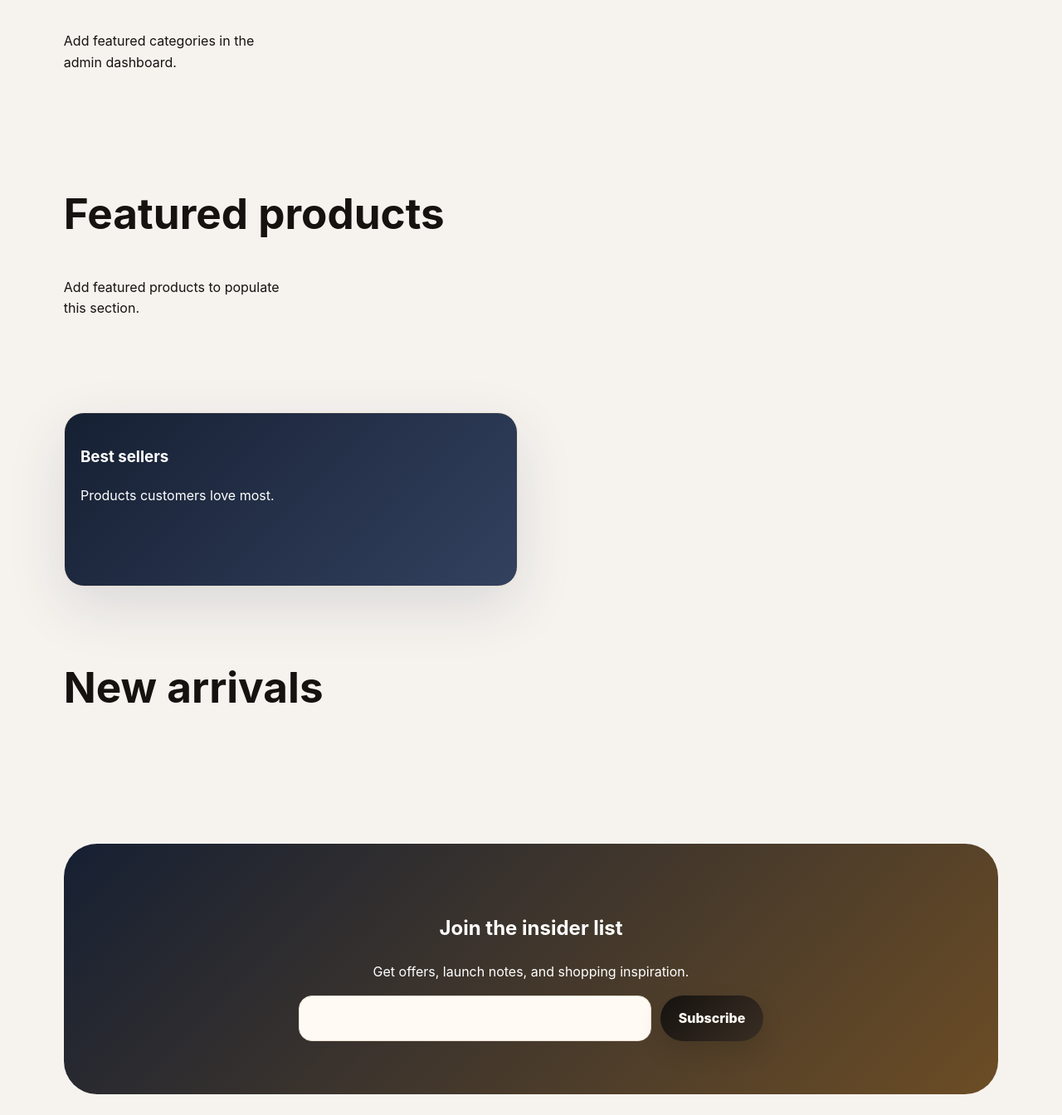
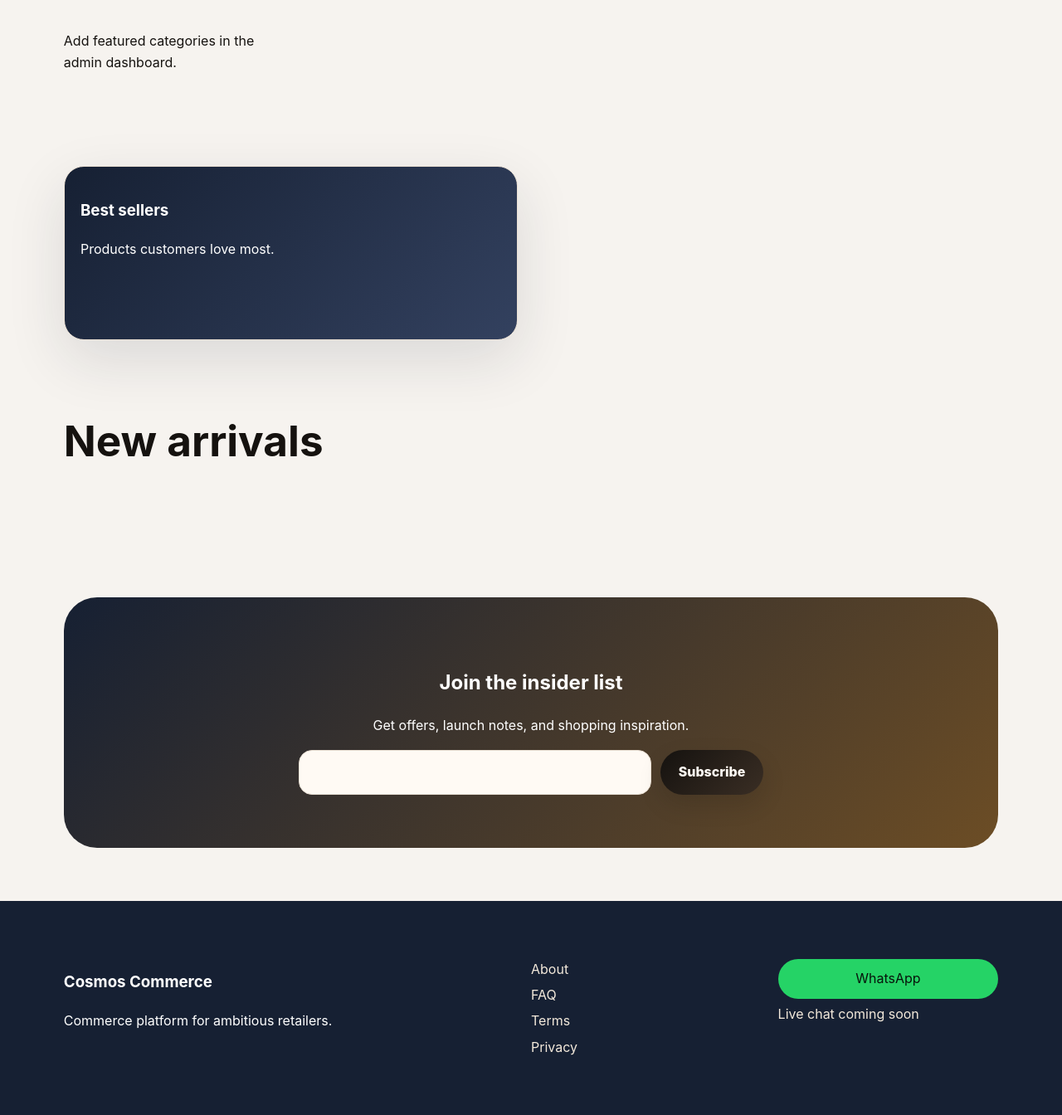
Before and after one commit to Rami19994/big-cosmos-shop, a Django app: page /en/ in a window 1280 px wide. Shown: the part 937-2281 px from the top of the page at 83% size. Run offline with Django 3.2, Linux system fonts and the light colour scheme; the visitor is signed in with stand-in values (Sample User, id 1); data comes from the database, SQL or seed files in the repository; data that the repository does not hold is empty.

Commit message:
Remove Featured Products section from home

```diff
--- a/templates/home.html
+++ b/templates/home.html
@@ -5,7 +5,6 @@
   <div class="hero-card"><div class="glass"><b>{% trans 'Flash offers' %}</b><span>{% trans 'Curated deals updated daily' %}</span></div></div>
 </section>
 <section class="section"><div class="section-head"><h2>{% trans 'Featured categories' %}</h2><a href="{% url 'products:list' %}">{% trans 'View all' %}</a></div><div class="category-grid">{% for category in categories %}<a class="category-card" href="{{ category.get_absolute_url }}"><span>{{ category.icon|default:'◆' }}</span><h3>{{ category.name }}</h3><p>{{ category.description|truncatewords:12 }}</p></a>{% empty %}<p>{% trans 'Add featured categories in the admin dashboard.' %}</p>{% endfor %}</div></section>
-<section class="section"><div class="section-head"><h2>{% trans 'Featured products' %}</h2></div><div class="product-grid">{% for product in featured_products %}{% include 'includes/product_card.html' %}{% empty %}<p>{% trans 'Add featured products to populate this section.' %}</p>{% endfor %}</div></section>
 <section class="promo-grid">{% for banner in banners %}<a class="promo" href="{{ banner.link|default:'#' }}"><h3>{{ banner.title }}</h3><p>{{ banner.subtitle }}</p></a>{% endfor %}<div class="promo dark"><h3>{% trans 'Best sellers' %}</h3><p>{% trans 'Products customers love most.' %}</p></div></section>
 <section class="section"><div class="section-head"><h2>{% trans 'New arrivals' %}</h2></div><div class="product-grid compact">{% for product in new_arrivals %}{% include 'includes/product_card.html' %}{% endfor %}</div></section>
 <section class="newsletter"><h2>{% trans 'Join the insider list' %}</h2><p>{% trans 'Get offers, launch notes, and shopping inspiration.' %}</p><form method="post">{% csrf_token %}{{ newsletter_form.email }}<button class="btn">{% trans 'Subscribe' %}</button></form></section>
```
Also changed, not shown: 1 other file.
